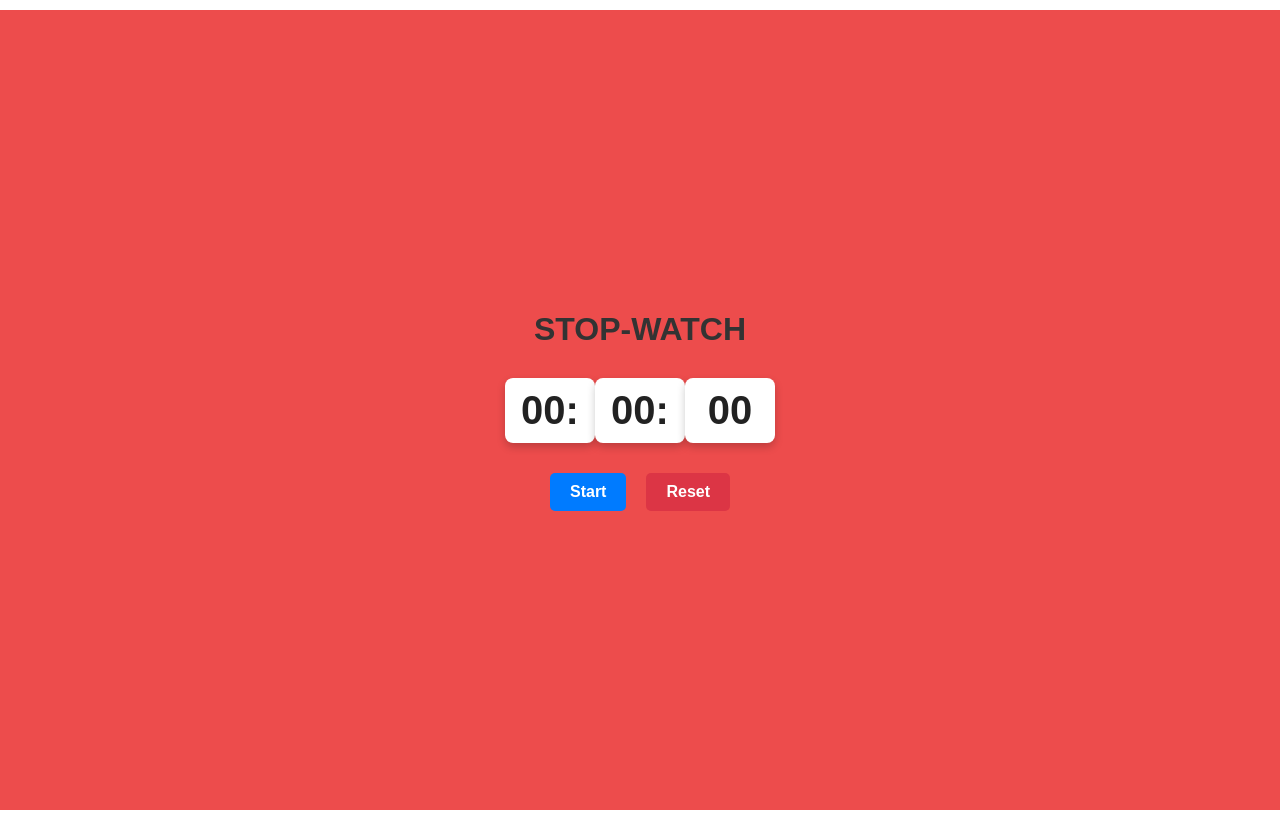
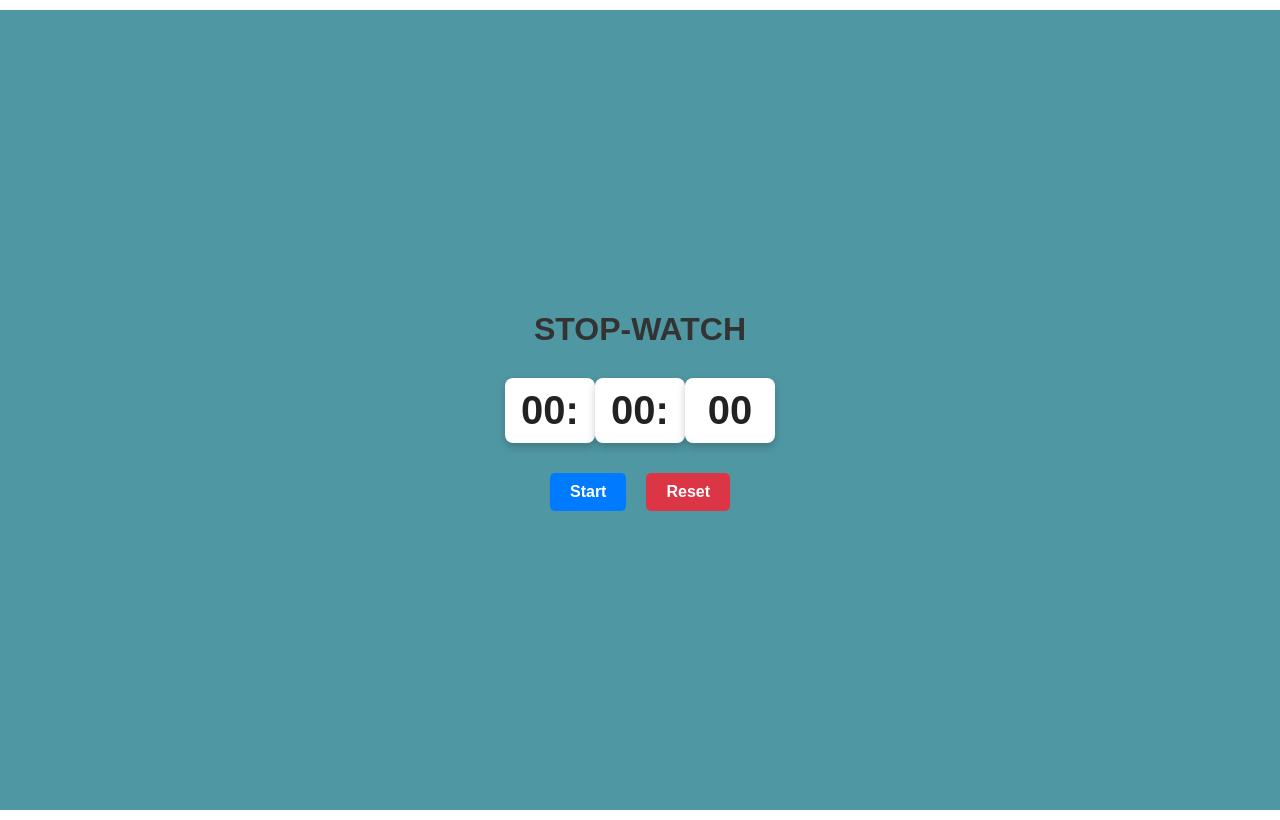
Before and after one commit to srinivasareddy0987654321/stop-watch, a React (Create React App) app: page / in a window 1280 px wide. Built offline with nearby package versions, Linux system fonts and the light colour scheme.

Commit message:
changed css

```diff
--- a/src/App.css
+++ b/src/App.css
@@ -2,7 +2,7 @@
 .App {
     text-align: center;
     font-family: Arial, sans-serif;
-    background-color: #ed4c4c;
+    background-color: #4f97a3;
     min-height: 100vh;
     display: flex;
     flex-direction: column;
```
